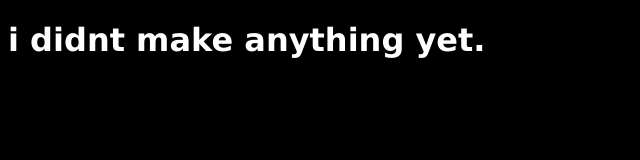
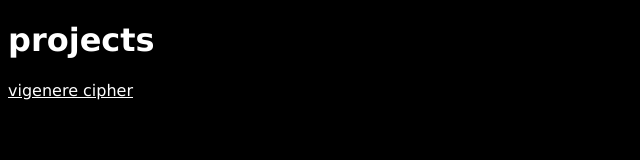
Before and after one commit to quijir/quijir.github.io, a plain HTML site: page index.html in a window 1280 px wide. Shown: the whole page, without its empty margins (0-640 px from the left). Drawn offline with Linux system fonts and the light colour scheme.

Commit message:
Update index.html

```diff
--- a/index.html
+++ b/index.html
@@ -5,6 +5,7 @@
     <link rel="stylesheet" href="style.css">
   </head>
   <body>
-    <h1>i didnt make anything yet.</h1>
-  </body
+    <h1>projects</h1>
+    <a href="https://quijir.github.io/vigenere/">vigenere cipher</a>
+  </body>
 </html>
```
